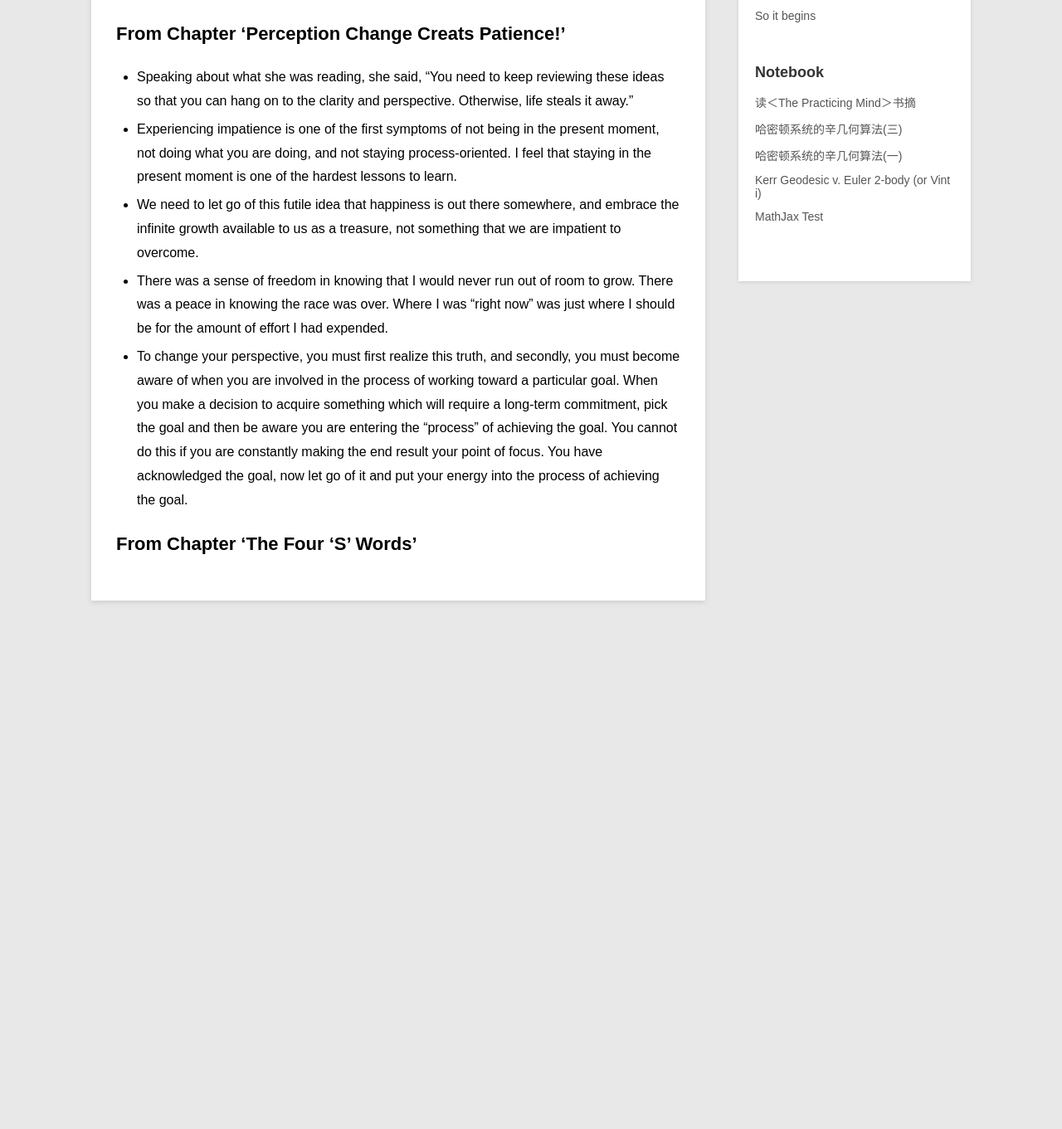
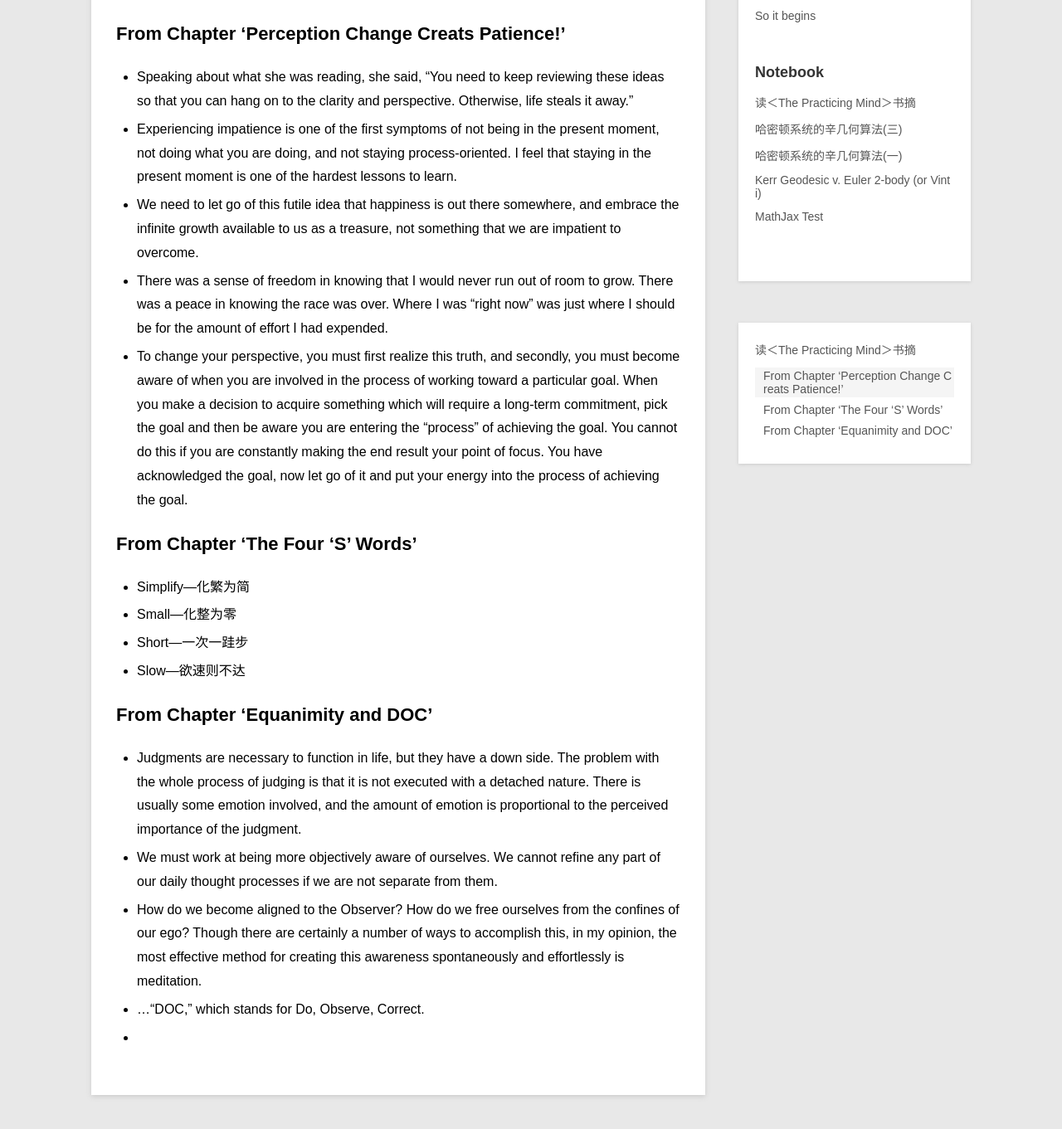
Before and after one commit to hslynn/hslynn.github.io, a Jekyll site: the page built from _posts/notebook/2020-04-01-Practicing-Mind.md, in a window 1280 px wide and 1400 px high, scrolled down 227 px. Shown: the top 1361 px of the window at 83% size. Built offline with Jekyll 4.4.1, drawn with Linux system fonts in a browser that asks for light colours; before the commit the page ends 1031 px from its top, so only the background shows below that.

Commit message:
update note

```diff
--- a/_posts/notebook/2020-04-01-Practicing-Mind.md
+++ b/_posts/notebook/2020-04-01-Practicing-Mind.md
@@ -12,3 +12,14 @@ description: notes of "The Practicing Mind"
 * To change your perspective, you must first realize this truth, and secondly, you must become aware of when you are involved in the process of working toward a particular goal. When you make a decision to acquire something which will require a long-term commitment, pick the goal and then be aware you are entering the “process” of achieving the goal. You cannot do this if you are constantly making the end result your point of focus. You have acknowledged the goal, now let go of it and put your energy into the process of achieving the goal.
 
 ## From Chapter 'The Four 'S' Words'
+* Simplify---化繁为简
+* Small---化整为零
+* Short---一次一跬步
+* Slow---欲速则不达
+
+## From Chapter 'Equanimity and DOC'
+* Judgments are necessary to function in life, but they have a down side. The problem with the whole process of judging is that it is not executed with a detached nature. There is usually some emotion involved, and the amount of emotion is proportional to the perceived importance of the judgment.
+* We must work at being more objectively aware of ourselves. We cannot refine any part of our daily thought processes if we are not separate from them.
+* How do we become aligned to the Observer? How do we free ourselves from the confines of our ego? Though there are certainly a number of ways to accomplish this, in my opinion, the most effective method for creating this awareness spontaneously and effortlessly is meditation.
+* ...“DOC,” which stands for Do, Observe, Correct.
+*
```
